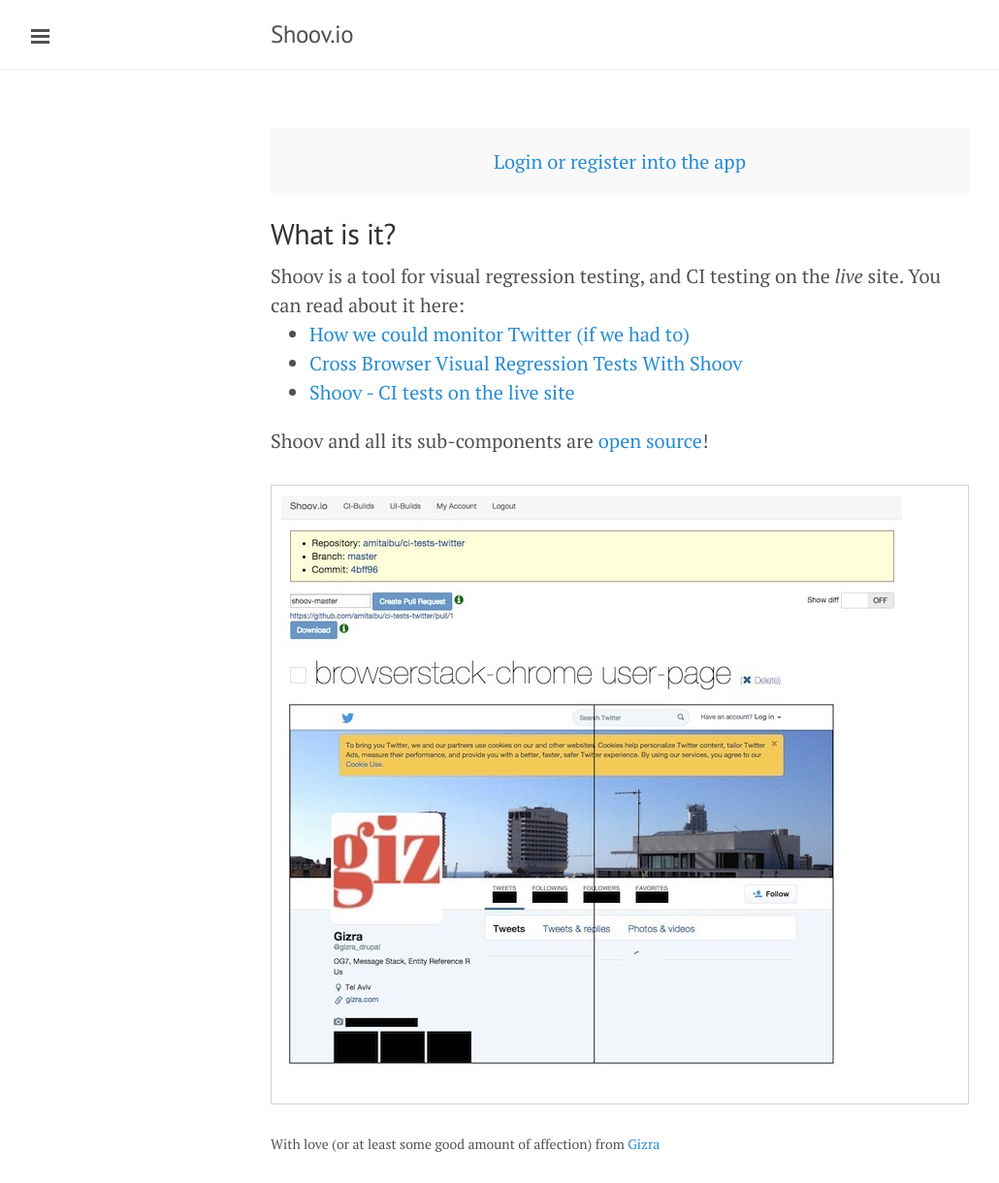
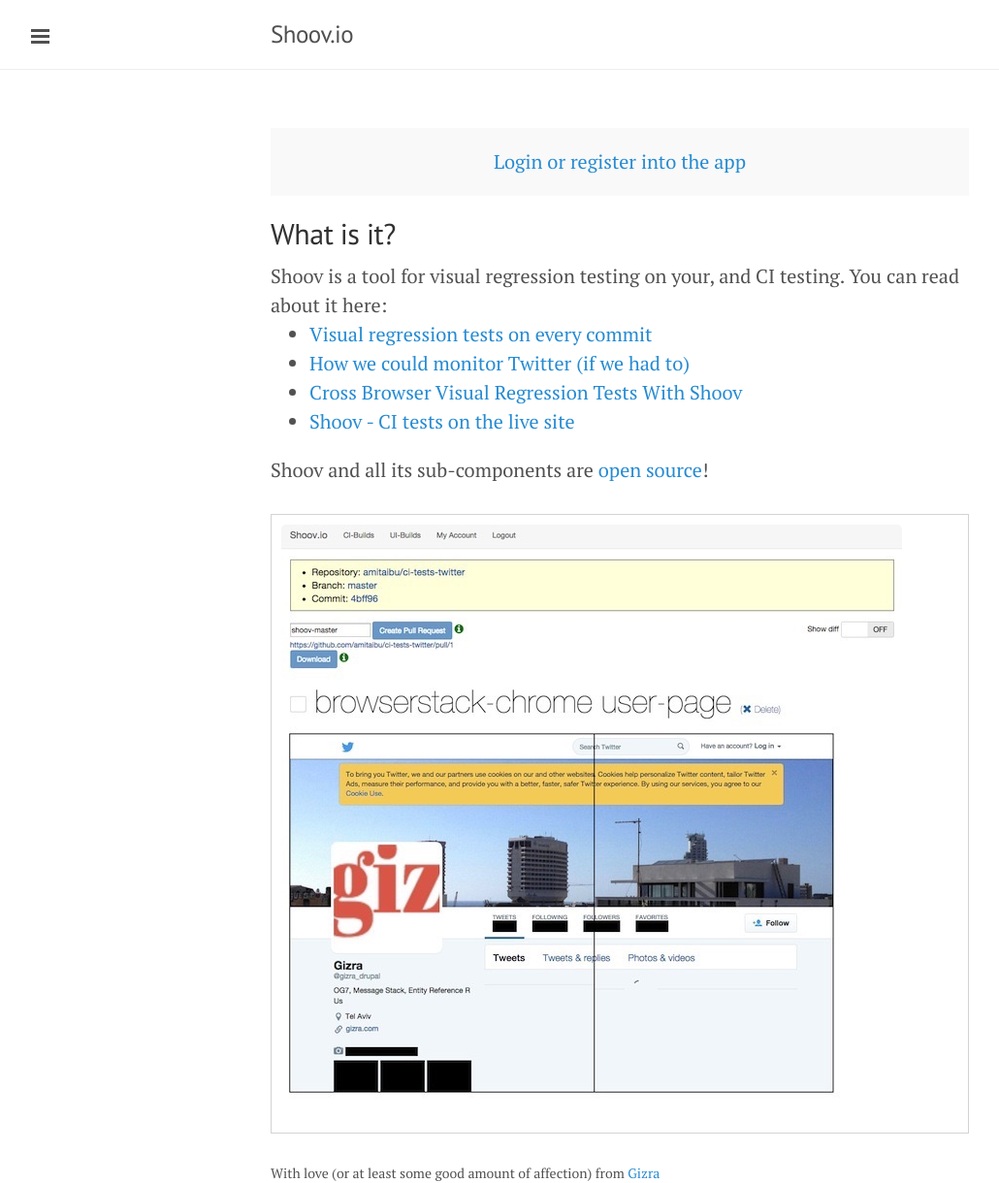
Before and after one commit to shoov/shoov.io, a Jekyll site: the page built from src/index.html, in a window 1280 px wide. Shown: the whole page at 97% size, without its empty margins (1-1031 px from the left). Built offline with Jekyll 4.4.1, drawn with Linux system fonts in a browser that asks for light colours; Markdown is read by kramdown in place of the engine named in the settings; the list of posts is cut into pages by our own code; before the commit the page ends 1190 px from its top, so only the background shows below that.

Commit message:
Add new blog post

```diff
--- a/src/index.html
+++ b/src/index.html
@@ -8,9 +8,12 @@
 </div>
 
 <h2>What is it?</h2>
-Shoov is a tool for visual regression testing, and CI testing on the <em>live</em> site. You can read about it here:
+Shoov is a tool for visual regression testing on your, and CI testing. You can read about it here:
 
 <ul>
+  <li>
+    <a href="http://www.gizra.com/content/visual-regression-travis-shoov-ngrok/">Visual regression tests on every commit</a>
+  </li>
   <li>
     <a href="http://www.gizra.com/content/shoov-monitor-twitter/">How we could monitor Twitter (if we had to)</a>
   </li>
```
